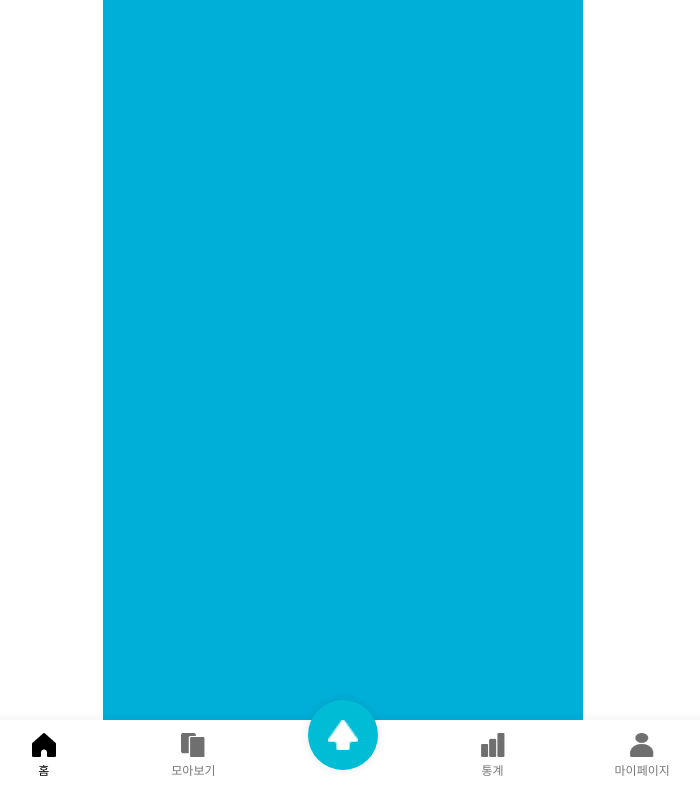
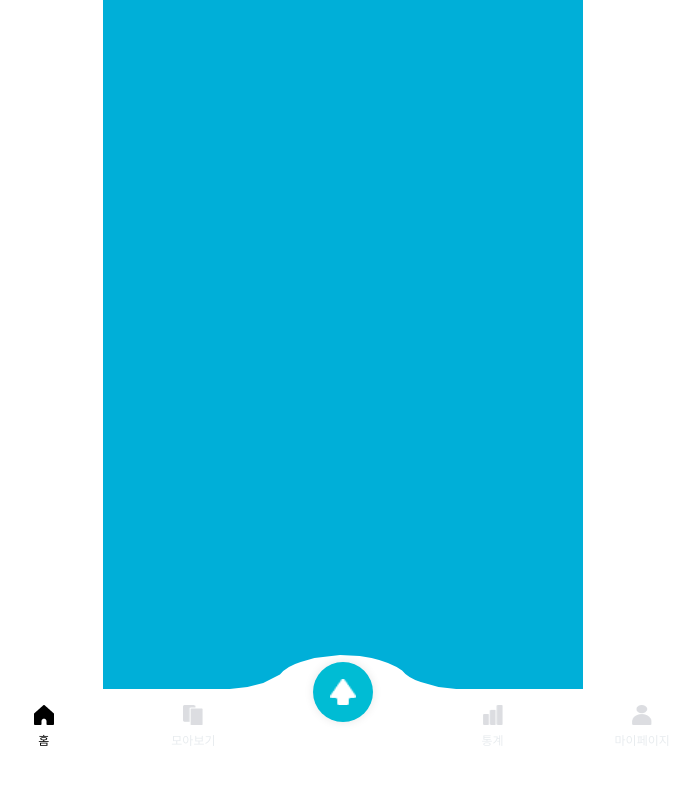
Before and after one commit to MIL-LO/ollim-web, a Next.js app: page /home in a window 1280 px wide. Shown: the whole page, without its empty margins (297-997 px from the left). Built offline with nearby package versions, Linux system fonts and the light colour scheme.

Commit message:
design : 네브바 svg d값 조정

```diff
--- a/src/app/home/page.tsx
+++ b/src/app/home/page.tsx
@@ -7,14 +7,6 @@ import BottomNavigation from '@/components/navigation/BottomNavigation';
 export default function HomePage() {
   return (
     <HomeContainer>
-      {/* 캐릭터 이미지를 위한 영역 */}
-      <ContentArea>
-        <CharacterContainer>
-          {/* 추후 이미지 추가 예정 */}
-        </CharacterContainer>
-      </ContentArea>
-
-      {/* 하단 네비게이션 */}
       <BottomNavigation />
     </HomeContainer>
   );
@@ -23,25 +15,11 @@ export default function HomePage() {
 const HomeContainer = styled.div`
     width: 100%;
     height: 100vh;
-    background-color: #00AFD8;
+    background-color: #00AFD8; /* 파란색 배경 활성화 */
     display: flex;
     flex-direction: column;
     position: relative;
     max-width: 480px;
     margin: 0 auto;
+    z-index: 1; /* 낮은 z-index 설정 */
 `;
-
-const ContentArea = styled.div`
-    flex: 1;
-    display: flex;
-    flex-direction: column;
-    padding-bottom: 80px; /* 네비게이션 바 높이 + 여유 공간 */
-`;
-
-const CharacterContainer = styled.div`
-    flex: 1;
-    display: flex;
-    justify-content: center;
-    align-items: center;
-    width: 100%;
-`;
--- a/src/components/navigation/BottomNavigation.tsx
+++ b/src/components/navigation/BottomNavigation.tsx
@@ -2,12 +2,10 @@
 
 import React, { useState } from 'react';
 import styled from 'styled-components';
-import { useRouter } from 'next/navigation';
 import Image from 'next/image';
 
-const BottomNavigation: React.FC = () => {
-  const router = useRouter();
-  const [activeItem, setActiveItem] = useState<string>('/home');
+const BottomNavigation = () => {
+  const [activeItem, setActiveItem] = useState('/home');
 
   // 메뉴 항목 설정
   const menuItems = [
@@ -19,13 +17,29 @@ const BottomNavigation: React.FC = () => {
   ];
 
   // 메뉴 항목 클릭 핸들러
-  const handleMenuClick = (path: string) => {
+  const handleMenuClick = (path) => {
     setActiveItem(path);
-    router.push(path);
+    // 라우팅 로직을 넣을 자리
   };
 
   return (
     <NavigationWrapper>
+      {/* 흰색 배경 - SVG 사용 */}
+      <NavBackground>
+        <svg
+          xmlns="http://www.w3.org/2000/svg"
+          width="100%"
+          height="100%"
+          viewBox="0 0 390 160"
+          preserveAspectRatio="none"
+        >
+          <path
+            d="M 193.5 15 L 203.5 16 L 209.5 18 Q 219.2 22.3 225 30.5 Q 228 38 234.5 42 L 243.5 47 L 252.5 49 L 390 49 L 390 160 L 0 160 L 0 49.5 L 0.5 49 L 137.5 49 L 146.5 47 L 154.5 43 L 163 34.5 Q 166.3 26.3 173.5 22 L 180.5 18 L 193.5 15 Z"
+            fill="white"
+          />
+        </svg>
+      </NavBackground>
+
       {/* 네비게이션 바 */}
       <NavBar>
         {menuItems.map((item) => (
@@ -40,8 +54,8 @@ const BottomNavigation: React.FC = () => {
                 <Image
                   src={item.icon}
                   alt={item.label}
-                  width={30}
-                  height={30}
+                  width={26}
+                  height={26}
                 />
               </CenterButton>
             ) : (
@@ -50,8 +64,8 @@ const BottomNavigation: React.FC = () => {
                   <Image
                     src={item.icon}
                     alt={item.label}
-                    width={24}
-                    height={24}
+                    width={20}
+                    height={20}
                   />
                 </IconContainer>
                 <MenuLabel active={activeItem === item.id}>{item.label}</MenuLabel>
@@ -72,22 +86,34 @@ const NavigationWrapper = styled.div`
     width: 100%;
     max-width: 768px;
     margin: 0 auto;
-    height: 80px;
+    height: 160px;
     z-index: 10;
+    background: none;
+`;
+
+const NavBackground = styled.div`
+    position: absolute;
+    bottom: 0;
+    left: 0;
+    width: 100%;
+    height: 100%;
+    z-index: 0;
 `;
 
 const NavBar = styled.nav`
     width: 100%;
-    height: 100%;
-    background-color: white;
+    height: 100px;
     display: flex;
-    justify-content: space-around;
-    align-items: flex-end;
-    box-shadow: 0 -2px 10px rgba(0, 0, 0, 0.05);
+    justify-content: space-evenly;
+    align-items: center;
     padding: 0 10px;
+    position: absolute;
+    bottom: 0;
+    z-index: 5;
+    background: none;
 `;
 
-const MenuItem = styled.div<{ active: boolean; isPrimary?: boolean }>`
+const MenuItem = styled.div`
     display: flex;
     flex-direction: column;
     align-items: center;
@@ -97,33 +123,34 @@ const MenuItem = styled.div<{ active: boolean; isPrimary?: boolean }>`
     cursor: pointer;
     padding-bottom: ${props => props.isPrimary ? '0' : '10px'};
     position: relative;
+    margin-top: -40px;
 `;
 
 const CenterButton = styled.div`
-    width: 70px;
-    height: 70px;
+    width: 60px;
+    height: 60px;
     border-radius: 50%;
     background-color: #00BCD4;
     display: flex;
     justify-content: center;
     align-items: center;
     position: absolute;
-    top: -20px;
+    top: -18px;
     left: 50%;
     transform: translateX(-50%);
     z-index: 20;
     box-shadow: 0 0 10px rgba(0, 0, 0, 0.1);
 
     & > span {
-        width: 30px !important;
-        height: 30px !important;
+        width: 26px !important;
+        height: 26px !important;
         display: flex !important;
         justify-content: center !important;
         align-items: center !important;
     }
 `;
 
-const IconContainer = styled.div<{ active: boolean }>`
+const IconContainer = styled.div`
     display: flex;
     justify-content: center;
     align-items: center;
@@ -132,18 +159,18 @@ const IconContainer = styled.div<{ active: boolean }>`
     margin-bottom: 4px;
 
     & > span {
-        width: 24px !important;
-        height: 24px !important;
+        width: 20px !important;
+        height: 20px !important;
     }
 
     filter: ${props => props.active
             ? 'brightness(0) saturate(100%) invert(0%) sepia(0%) saturate(0%) hue-rotate(324deg) brightness(96%) contrast(104%)'
-            : 'brightness(0) saturate(100%) invert(47%) sepia(9%) saturate(0%) hue-rotate(186deg) brightness(88%) contrast(85%)'};
+            : 'brightness(0) saturate(100%) invert(92%) sepia(4%) saturate(167%) hue-rotate(182deg) brightness(97%) contrast(92%)'};
 `;
 
-const MenuLabel = styled.span<{ active: boolean }>`
+const MenuLabel = styled.span`
     font-size: 12px;
-    color: ${({ active }) => (active ? '#000000' : '#767676')};
+    color: ${({ active }) => (active ? '#000000' : '#E8ECEF')};
     font-weight: ${({ active }) => (active ? '500' : '400')};
 `;
 
```
